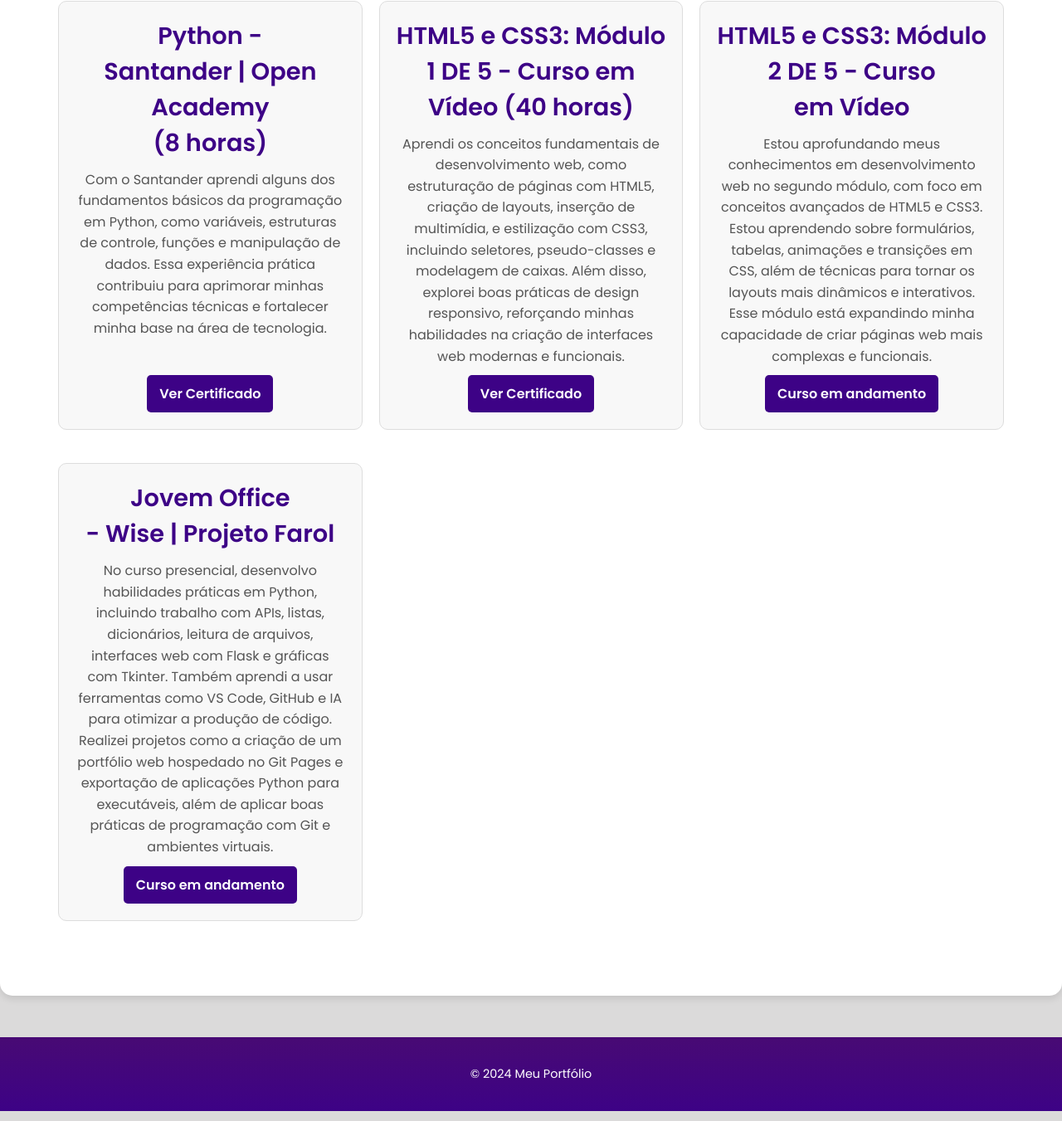
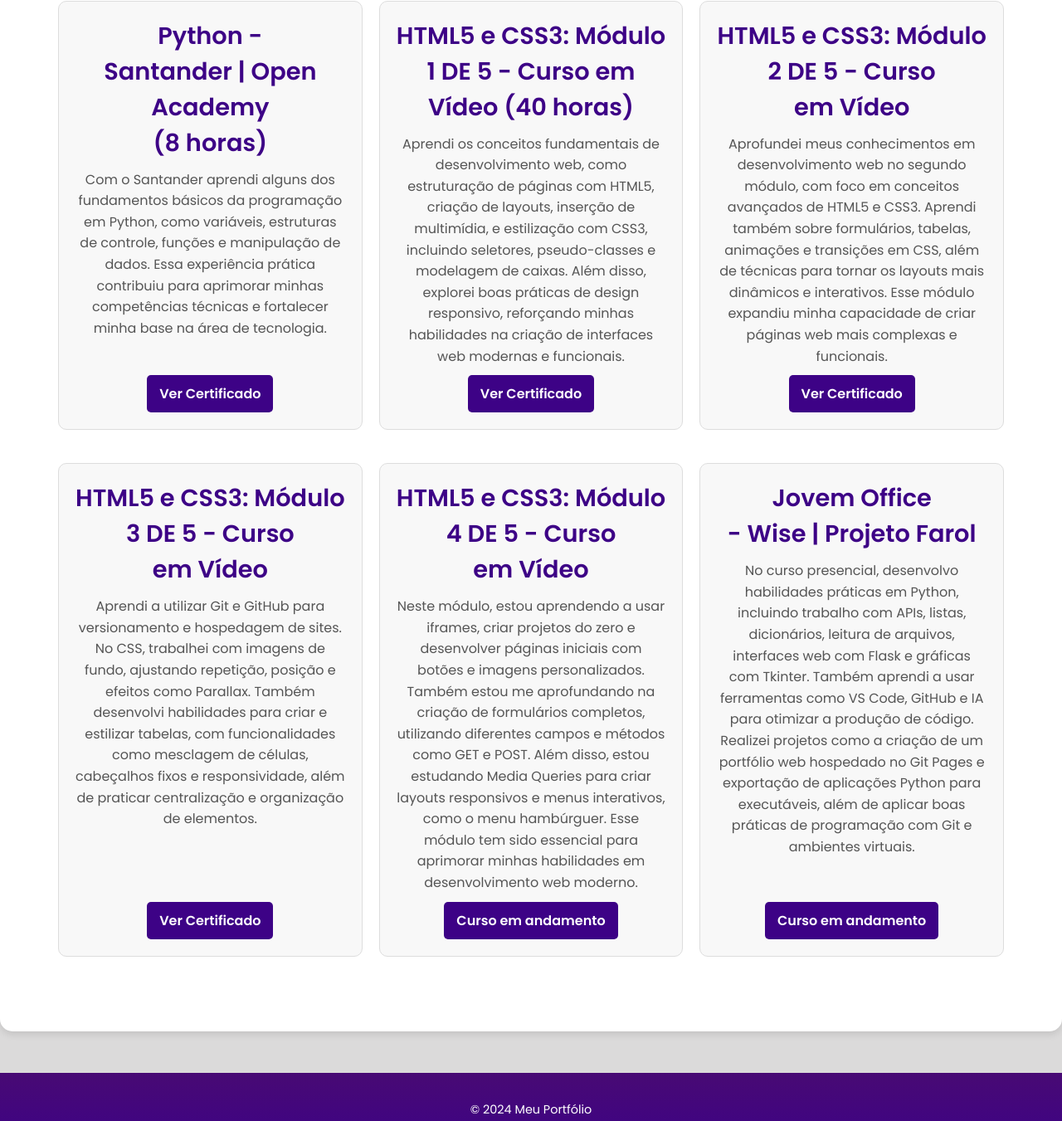
Before and after one commit to Laiscmariano/Portfolio, a plain HTML site: page trajetoria.html in a window 1280 px wide. Shown: the part 1082-2433 px from the top of the page at 83% size. Drawn offline with Linux system fonts and the light colour scheme.

Commit message:
Atualizando meus cursos e projetos

```diff
--- a/trajetoria.html
+++ b/trajetoria.html
@@ -55,12 +55,24 @@
             <div class="course">
                 <h3>HTML5 e CSS3: Módulo 1 DE 5 - Curso em Vídeo (40 horas)</h3>
                 <p>Aprendi os conceitos fundamentais de desenvolvimento web, como estruturação de páginas com HTML5, criação de layouts, inserção de multimídia, e estilização com CSS3, incluindo seletores, pseudo-classes e modelagem de caixas. Além disso, explorei boas práticas de design responsivo, reforçando minhas habilidades na criação de interfaces web modernas e funcionais.</p>
-                <a href="certificados/Curso-HTML5_e_CSS3.pdf" target="_blank" class="btn-download">Ver Certificado</a>
+                <a href="certificados/Curso-HTML5_e_CSS3-modulo-1.pdf" target="_blank" class="btn-download">Ver Certificado</a>
             </div>
 
             <div class="course">
                 <h3>HTML5 e CSS3: Módulo 2 DE 5 - Curso <br>em Vídeo</h3>
-                <p>Estou aprofundando meus conhecimentos em desenvolvimento web no segundo módulo, com foco em conceitos avançados de HTML5 e CSS3. Estou aprendendo sobre formulários, tabelas, animações e transições em CSS, além de técnicas para tornar os layouts mais dinâmicos e interativos. Esse módulo está expandindo minha capacidade de criar páginas web mais complexas e funcionais.</p>
+                <p>Aprofundei meus conhecimentos em desenvolvimento web no segundo módulo, com foco em conceitos avançados de HTML5 e CSS3. Aprendi também sobre formulários, tabelas, animações e transições em CSS, além de técnicas para tornar os layouts mais dinâmicos e interativos. Esse módulo expandiu minha capacidade de criar páginas web mais complexas e funcionais.</p>
+                <a href="certificados/Curso-HTML5-e-CSS3-modulo-2.pdf" target="_blank" class="btn-download">Ver Certificado</a>
+            </div>
+
+            <div class="course">
+                <h3>HTML5 e CSS3: Módulo 3 DE 5 - Curso <br>em Vídeo</h3>
+                <p>Aprendi a utilizar Git e GitHub para versionamento e hospedagem de sites. No CSS, trabalhei com imagens de fundo, ajustando repetição, posição e efeitos como Parallax. Também desenvolvi habilidades para criar e estilizar tabelas, com funcionalidades como mesclagem de células, cabeçalhos fixos e responsividade, além de praticar centralização e organização de elementos.</p>
+                <a href="certificados/Curso-HTML5-e-CSS3-modulo-3.pdf" target="_blank" class="btn-download">Ver Certificado</a>
+            </div>
+
+            <div class="course">
+                <h3>HTML5 e CSS3: Módulo 4 DE 5 - Curso <br>em Vídeo</h3>
+                <p>Neste módulo, estou aprendendo a usar iframes, criar projetos do zero e desenvolver páginas iniciais com botões e imagens personalizados. Também estou me aprofundando na criação de formulários completos, utilizando diferentes campos e métodos como GET e POST. Além disso, estou estudando Media Queries para criar layouts responsivos e menus interativos, como o menu hambúrguer. Esse módulo tem sido essencial para aprimorar minhas habilidades em desenvolvimento web moderno.</p>
                 <a href="#" class="btn-download">Curso em andamento</a>
             </div>
 
```
Also changed, not shown: index.html (+15 -0 lines), images/android.png (added), 5 other files.
